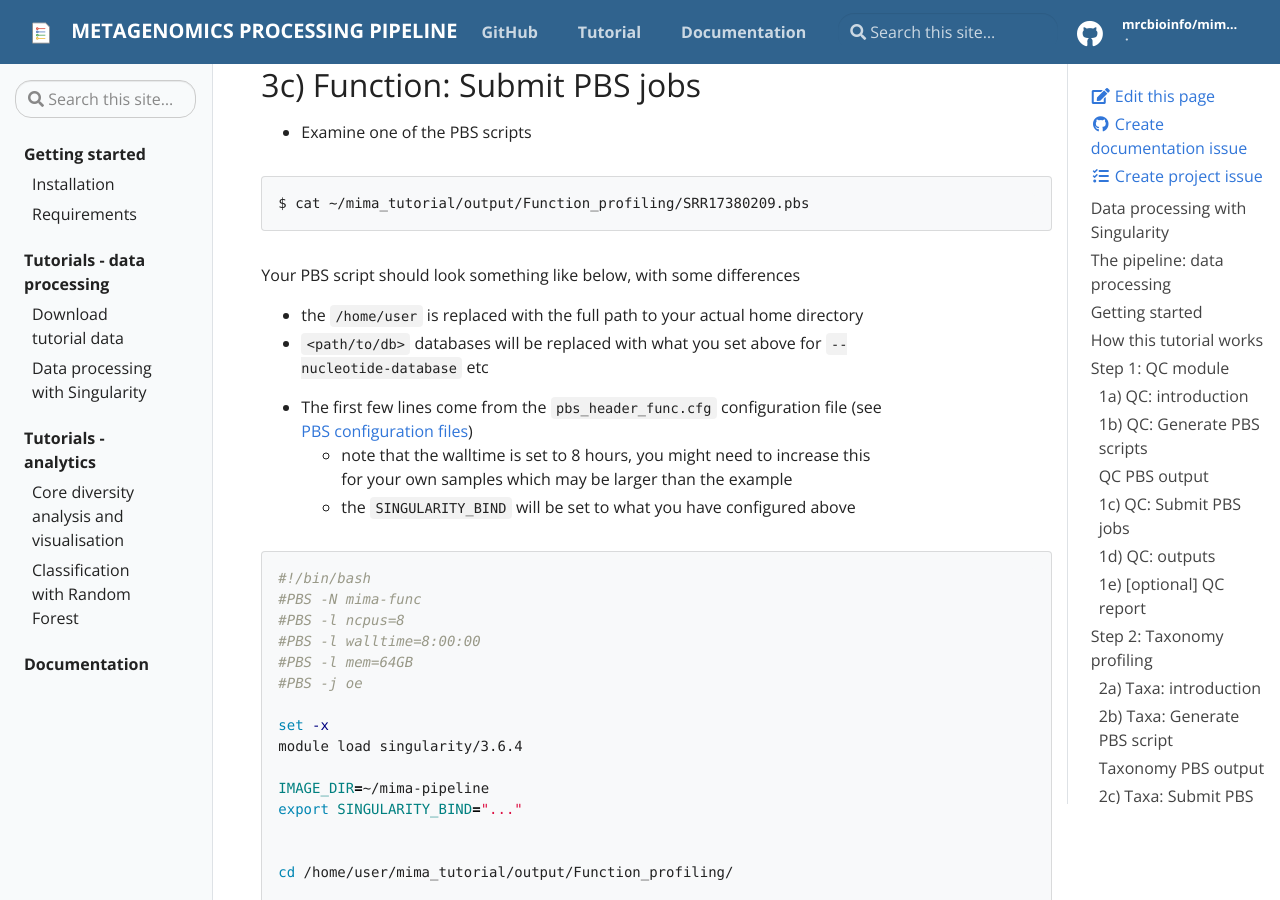
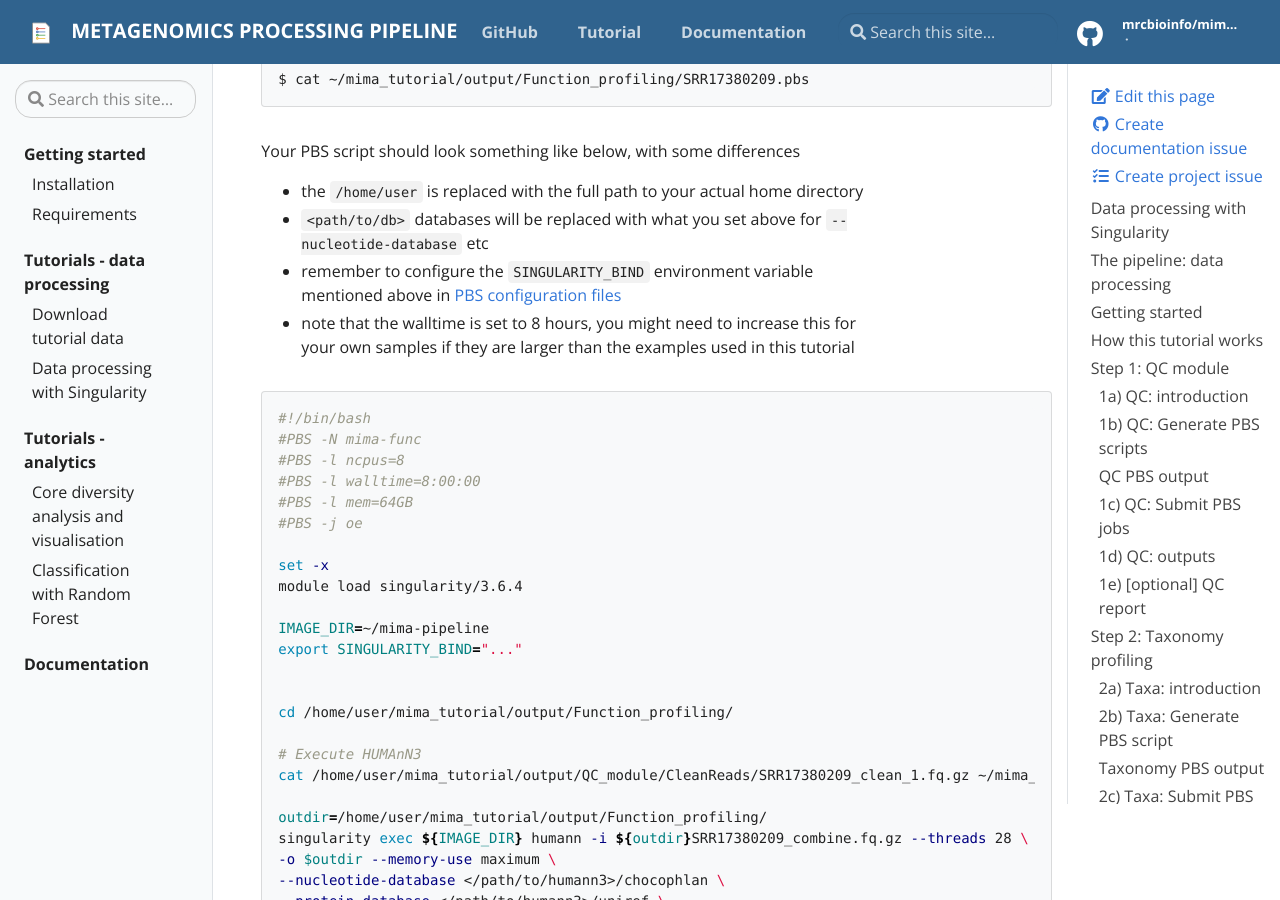
Before and after one commit to mrcbioinfo/mima-pipeline, a Jekyll site: the page built from docs/_docs/tutorials/tutorial-with-singularity.md, in a window 1280 px wide and 900 px high, scrolled down 22926 px. Built offline with Jekyll 4.4.1, drawn with Linux system fonts in a browser that asks for light colours; some of the changed text lies outside the part shown.

Commit message:
slight tweaks

````diff
--- a/docs/_docs/tutorials/tutorial-with-singularity.md
+++ b/docs/_docs/tutorials/tutorial-with-singularity.md
@@ -40,7 +40,7 @@ This tutorial covers the data processing pipeline, which consists of the followi
 
 {% include alert.html type='warning' title='Note' content="In steps 1 to 3, the pipeline generates one or more PBS scripts, which then have to be submitted to the PBS manager to actually process the reads and generate the output." %}
 
----
+----
 
 # Getting started
 
@@ -163,7 +163,7 @@ set -x
 module load singularity/3.6.4
 
 IMAGE_DIR=~/mima-pipeline
-export SINGULARITY_BIND="</path/to/source1/>:</path/to/destination1>,</path/to/source2>:</path/to/destination2>"
+export SINGULARITY_BIND="</path/to/source1>:</path/to/destination1>,</path/to/source2>:</path/to/destination2>"
 ```
 
 {% capture tip_export %}
@@ -194,7 +194,7 @@ SRR17380218,SRR17380218.sra_1.fastq.gz,SRR17380218.sra_2.fastq.gz
 ...
 ```
 
----
+----
 
 # How this tutorial works
 
@@ -315,10 +315,7 @@ $ cat ~/mima_tutorial/output/QC_module/qcModule_0.pbs
 Your PBS script should look something like below, with some differences
   - the `/home/user` is replaced with the full path to your actual home directory
   - your IMAGE_DIR might be in a different location
-  - the `SINGULARITY_BIND` will be set to what you have configured above
-
-- The first few lines are the same as `pbs_header_qc.cfg` configuration file as it has been directly inserted (see above [PBS configuration files](#pbs-configuration-files) for explanation)
-  - the `SINGULARITY_BIND` will be set to what you have configured above
+  - remember to configure the `SINGULARITY_BIND` environment variable mentioned above in [PBS configuration files](#pbs-configuration-files)
 
 ``` bash
 #!/bin/bash
@@ -528,11 +525,9 @@ $ cat ~/mima_tutorial/output/Taxonomy_profiling/run_taxa_profiling.pbs
 Your PBS script should look something like below, with some differences
   - the `/home/user` is replaced with the full path to your actual home directory
   - your IMAGE_DIR might be in a different location
-  - the `SINGULARITY_BIND` will be set to what you have configured above
-
-- The first few lines are the same as `pbs_header_taxa.cfg` configuration file as it has been directly inserted (see above [PBS configuration files](#pbs-configuration-files) for explanation)
+  - remember to configure the `SINGULARITY_BIND` environment variable mentioned above in [PBS configuration files](#pbs-configuration-files)
   - note that walltime is set to 10 hours, increase this if you have more samples
-  - note that memory this time is set to 300GB
+  - note that memory this time is set to 300GB, increase if you need
 
 
 ``` bash
@@ -772,10 +767,8 @@ $ cat ~/mima_tutorial/output/Function_profiling/SRR17380209.pbs
 Your PBS script should look something like below, with some differences
   - the `/home/user` is replaced with the full path to your actual home directory
   - `<path/to/db>` databases will be replaced with what you set above for `--nucleotide-database` etc
-
-- The first few lines come from the `pbs_header_func.cfg` configuration file (see [PBS configuration files](#pbs-configuration-files))
-  - note that the walltime is set to 8 hours, you might need to increase this for your own samples which may be larger than the example
-  - the `SINGULARITY_BIND` will be set to what you have configured above
+  - remember to configure the `SINGULARITY_BIND` environment variable mentioned above in [PBS configuration files](#pbs-configuration-files)
+  - note that the walltime is set to 8 hours, you might need to increase this for your own samples if they are larger than the examples used in this tutorial
 
 ``` bash
 #!/bin/bash
````
